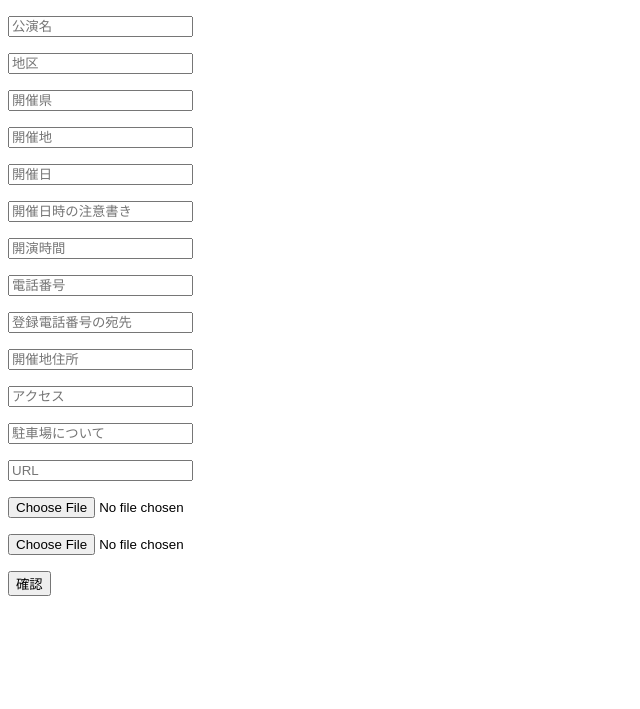
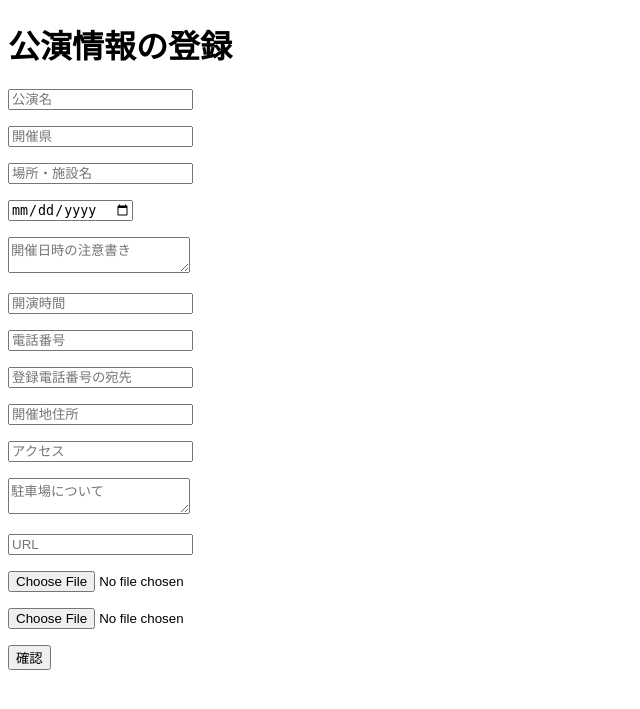
Before and after one commit to MinatoMinazuki/theater, a PHP site: page /regiInfo.php in a window 1280 px wide. Shown: the top 709 px of the page, without its empty margins (0-640 px from the left). Run offline with PHP 8.4, Linux system fonts and the light colour scheme.

Commit message:
情報登録

```diff
--- a/files/regiInfo.php
+++ b/files/regiInfo.php
@@ -11,8 +11,8 @@ $stage = "0";
 if( !empty($_POST) ){
 
     $stage = h($_POST['stage']);
+
     $name = h($_POST['name']);
-    $area = h($_POST['area']);
     $prefecture = h($_POST['prefecture']);
     $place = h($_POST['place']);
     $date = h($_POST['date']);
@@ -31,7 +31,6 @@ if( !empty($_POST) ){
 if( $stage === "1" ){
 
     if( empty($name)
-        || empty($name)
         || empty($place)
         || empty($date)
         || empty($tel)
@@ -42,7 +41,6 @@ if( $stage === "1" ){
     } else {
 
         $name_hide = empty($name) ? "hide" : "";
-        $area_hide = empty($area) ? "hide" : "";
         $prefecture_hide = empty($prefecture) ? "hide" : "";
         $place_hide = empty($place) ? "hide" : "";
         $date_hide = empty($date) ? "hide" : "";
@@ -75,6 +73,8 @@ if( $stage === "1" ){
 
     $fileName = "";
     $fileName_2 = "";
+
+    $area = areaPrefecture( $prefecture );
 
     if( !empty($_POST['image']) ){
         $data = base64Decode( $_POST['image'] );
@@ -198,6 +198,86 @@ function randomString(){
     return $tmp;
 }
 
+function prefectureArr(){
+    return $prefectures = [1 => "北海道",
+                           2 => "青森県",
+                           3 => "岩手県",
+                           4 => "宮城県",
+                           5 => "秋田県",
+                           6 => "山形県",
+                           7 => "福島県",
+                           8 => "茨城県",
+                           9 => "栃木県",
+                           10 => "群馬県",
+                           11 => "埼玉県",
+                           12 => "千葉県",
+                           13 => "東京都",
+                           14 => "神奈川県",
+                           15 => "新潟県",
+                           16 => "富山県",
+                           17 => "石川県",
+                           18 => "福井県",
+                           19 => "山梨県",
+                           20 => "長野県",
+                           21 => "岐阜県",
+                           22 => "静岡県",
+                           23 => "愛知県",
+                           24 => "三重県",
+                           25 => "滋賀県",
+                           26 => "京都府",
+                           27 => "大阪府",
+                           28 => "兵庫県",
+                           29 => "奈良県",
+                           30 => "和歌山県",
+                           31 => "鳥取県",
+                           32 => "島根県",
+                           33 => "岡山県",
+                           34 => "広島県",
+                           35 => "山口県",
+                           36 => "徳島県",
+                           37 => "香川県",
+                           38 => "愛媛県",
+                           39 => "高知県",
+                           40 => "福岡県",
+                           41 => "佐賀県",
+                           42 => "長崎県",
+                           43 => "熊本県",
+                           44 => "大分県",
+                           45 => "宮崎県",
+                           46 => "鹿児島県",
+                           47 => "沖縄県"];
+}
+
+function areaPrefecture($value){
+
+    $prefectures = prefectureArr();
+
+    foreach($prefectures as $k => $pref){
+        if( $pref === $value ){
+            if( $k === 1 ){
+                return "北海道";
+            } elseif( 2 <= $k && 7>= $k ){
+                return "東北";
+            } elseif( 8 <= $k && 14 >= $k ){
+                return "関東";
+            } elseif( 15 <= $k && 18 >= $k ){
+                return "北陸";
+            } elseif( 19 <= $k && 23 >= $k ){
+                return "東海";
+            } elseif( 24 <= $k && 30 >= $k ){
+                return "関西";
+            } elseif( 31 <= $k && 35 >= $k ){
+                return "中国";
+            } elseif( 36 <= $k && 39 >= $k ){
+                return "四国";
+            } elseif( 30 <= $k && 47 >= $k ){
+                return "九州";
+            }
+        }
+    }
+
+}
+
 ?>
 
 <!DOCTYPE html>
@@ -213,141 +293,185 @@ function randomString(){
     </style>
 </head>
 <body>
+    <h1>公演情報の登録</h1>
     <div class="wrapper">
-        <form action="<?= $_SERVER['PHP_SELF']; ?>" method="post" enctype="multipart/form-data">
+        <form action="<?= $_SERVER['PHP_SELF']; ?>" method="post" enctype="multipart/form-data" id="formTheaterInfo">
             <?php if( !empty($message["error"]) ) : ?>
-            <div>
-                <p>
-                    <?= $message["error"] ?>
+            <div class="message">
+                <p class="error">
+                    <?= $message["error"]; ?>
                 </p>
                 <a href="<?= $_SERVER['PHP_SELF']; ?>">戻る</a>
             <?php elseif( !empty($message["comp"]) ) : ?>
-                <p>
-                    <?= $message["comp"] ?>
+                <p class="comp">
+                    <?= $message["comp"]; ?>
                 </p>
                 <a href="index.php">戻る</a>
             </div>
             <?php elseif( $stage === "0" ) : ?>
-            <div>
-                <p>
+            <div class="inputInfo">
+                <p class="theaterInfo theaterName">
                     <input type="text" name="name" value="" placeholder="公演名">
                 </p>
-                <p>
-                    <input type="text" name="area" value="" placeholder="地区">
-                </p>
-                <p>
+                <p class="theaterInfo theaterPrefecture">
                     <input type="text" name="prefecture" value="" placeholder="開催県">
                 </p>
-                <p>
-                    <input type="text" name="place" value="" placeholder="開催地">
+                <p class="theaterInfo theaterPlace">
+                    <input type="text" name="place" value="" placeholder="場所・施設名">
                 </p>
-                <p>
-                    <input type="text" name="date" value="" placeholder="開催日">
+                <p class="theaterInfo theaterDate">
+                    <input type="date" name="date" value="" placeholder="開催日">
                 </p>
-                <p>
-                    <input type="text" name="date_sub" value="" placeholder="開催日時の注意書き">
+                <p class="theaterInfo theaterDateSub">
+                    <textarea name="date_sub" value="" placeholder="開催日時の注意書き"></textarea>
                 </p>
-                <p>
+                <p class="theaterInfo theaterStartTime">
                     <input type="text" name="start_time" value="" placeholder="開演時間">
                 </p>
-                <p>
-                    <input type="text" name="tel" value="" placeholder="電話番号">
+                <p class="theaterInfo theaterTel">
+                    <input type="tel" name="tel" value="" placeholder="電話番号">
                 </p>
-                <p>
+                <p class="theaterInfo thaterTelAddress">
                     <input type="text" name="tel_address" value="" placeholder="登録電話番号の宛先">
                 </p>
-                <p>
+                <p class="theaterInfo theaterAddress">
                     <input type="text" name="address" value="" placeholder="開催地住所">
                 </p>
-                <p>
+                <p class="theaterInfo theaterAccess">
                     <input type="text" name="access" value="" placeholder="アクセス">
                 </p>
-                <p>
-                    <input type="text" name="parking" value="" placeholder="駐車場について">
+                <p class="theaterInfo theaterParking">
+                    <textarea name="parking" value="" placeholder="駐車場について"></textarea>
                 </p>
-                <p>
-                    <input type="text" name="url" value="" placeholder="URL">
+                <p class="theaterInfo theaterUrl">
+                    <input type="url" name="url" value="" placeholder="URL">
                 </p>
-                <p>
+                <p class="theaterInfo theaterImage">
                     <input type="file" name="image" value="">
                 </p>
-                <p>
+                <p class="theaterInfo theaterImage_2">
                     <input type="file" name="image_2" value="">
                 </p>
-                <button type="submit">確認</button>
+                <button class="submitBtn checkBtn" type="submit">確認</button>
                 <input type="hidden" name="stage" value="1">
             </div>
             <?php elseif( $stage === "1" ): ?>
-            <div>
-                <p>
+            <div class="cheachInfo">
+                <p class="theaterInfo theaterName">
                     <span class="name <?= $name_hide ?>"><?= $name ?></span>
                     <input type="hidden" name="name" value="<?= $name ?>" placeholder="公演名">
                 </p>
-                <p>
-                    <span class="area <?= $area_hide ?>"><?= $area ?></span>
-                    <input type="hidden" name="area" value="<?= $area ?>" placeholder="地区">
-                </p>
-                <p>
+                <p class="theaterInfo theaterPrefecture">
                     <span class="prefecture <?= $prefecture_hide ?>"><?= $prefecture ?></span>
                     <input type="hidden" name="prefecture" value="<?= $prefecture ?>" placeholder="開催県">
                 </p>
-                <p>
+                <p class="theaterInfo theaterPlace">
                     <span class="place <?= $place_hide ?>"><?= $place ?></span>
                     <input type="hidden" name="place" value="<?= $place ?>" placeholder="開催地">
                 </p>
-                <p>
+                <p class="theaterInfo theaterDate">
                     <span class="date <?= $date_hide ?>"><?= $date ?></span>
                     <input type="hidden" name="date" value="<?= $date ?>" placeholder="開催日">
                 </p>
-                <p>
+                <p class="theaterInfo theaterDateSub">
                     <span class="date_sub <?= $date_sub_hide ?>"><?= $date_sub ?></span>
                     <input type="hidden" name="date_sub" value="<?= $date_sub ?>" placeholder="開催日時の注意書き">
                 </p>
-                <p>
+                <p class="theaterInfo theaterStartTime">
                     <span class="start_time <?= $start_time_hide ?>"><?= $start_time ?></span>
                     <input type="hidden" name="start_time" value="<?= $start_time ?>" placeholder="開演時間">
                 </p>
-                <p>
+                <p class="theaterInfo theaterTel">
                     <span class="tel <?= $tel_hide ?>"><?= $tel ?></span>
                     <input type="hidden" name="tel" value="<?= $tel ?>" placeholder="電話番号">
                 </p>
-                <p>
+                <p class="theaterInfo thaterTelAddress">
                     <span class="tel_address <?= $tel_address_hide ?>"><?= $tel_address ?></span>
                     <input type="hidden" name="tel_address" value="<?= $tel_address ?>" placeholder="登録電話番号の宛先">
                 </p>
-                <p>
+                <p class="theaterInfo theaterAddress">
                     <span class="address <?= $address_hide ?>"><?= $address ?></span>
                     <input type="hidden" name="address" value="<?= $address ?>" placeholder="開催地住所">
                 </p>
-                <p>
+                <p class="theaterInfo theaterAccess">
                     <span class="access <?= $access_hide ?>"><?= $access ?></span>
                     <input type="hidden" name="access" value="<?= $access ?>" placeholder="アクセス">
                 </p>
-                <p>
+                <p class="theaterInfo theaterParking">
                     <span class="parking <?= $parking_hide ?>"><?= $parking ?></span>
                     <input type="hidden" name="parking" value="<?= $parking ?>" placeholder="駐車場について">
                 </p>
-                <p>
+                <p class="theaterInfo theaterUrl">
                     <span class="url <?= $url_hide ?>"><?= $url ?></span>
                     <input type="hidden" name="url" value="" placeholder="URL">
                 </p>
                 <?php if(!empty($img)) : ?>
-                <div>
+                <div class="theaterInfo theaterImage">
                     <img src="data:<?= $fileType; ?>;base64,<?= $img; ?>" alt="１枚目の画像です。" style="width: 300px;">
                     <input type="hidden" name="image" value="data:<?= $fileType; ?>;base64,<?= $img; ?>">
                 </div>
                 <?php endif; ?>
                 <?php if(!empty($img_2)) : ?>
-                <div>
+                <div class="theaterInfo theaterImage_2">
                     <img src="data:<?= $fileType_2; ?>;base64,<?= $img_2; ?>" alt="２枚目の画像です。" style="width: 300px;">
                     <input type="hidden" name="image_2" value="data:<?= $fileType_2; ?>;base64,<?= $img_2; ?>">
                 </div>
                 <?php endif; ?>
-                <button type="submit">登録する</button>
                 <input type="hidden" name="stage" value="2">
+                <button class="submitBtn regiBtn" type="submit">登録する</button>
             </div>
             <?php endif; ?>
         </form>
     </div>
+    <script src="https://ajax.googleapis.com/ajax/libs/jquery/3.7.1/jquery.min.js"></script>
+    <script type="text/javascript">
+        $(function(){
+
+            $("#formTheaterInfo").submit(function(e){
+
+                var emptyValue = [];
+
+                var name = $(".theaterName").find("input").val(),
+                    place = $(".theaterPlace").find("input").val(),
+                    eventDate = $(".theaterDate").find("input").val(),
+                    tel = $(".theaterTel").find("input").val(),
+                    address = $(".theaterAddress").find("input").val();
+
+                if( name === "" ){
+                    emptyValue.push("公演名");
+                }
+
+                if( place === "" ){
+                    emptyValue.push("開催場所");
+                }
+
+                if( eventDate === "" ){
+                    emptyValue.push("開催日時");
+                }
+
+                if( tel === "" ){
+                    emptyValue.push("電話番号");
+                }
+
+                if( address === "" ){
+                    emptyValue.push("開催地の住所");
+                }
+
+                if( emptyValue.length > 0 ){
+
+                    var emptyString = emptyValue.join(",");
+                    alert("入力内容に不備があります。次の項目を入力してください。"+ emptyString);
+                    return false;
+
+                } else {
+
+                    $(this).submit();
+
+                }
+
+            });
+
+        });
+    </script>
 </body>
 </html>
```
